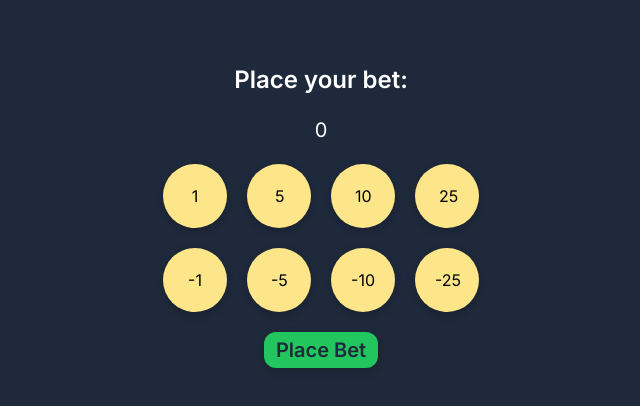
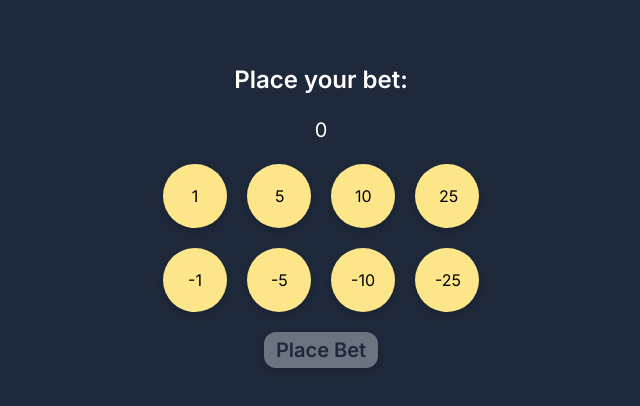
Before and after one commit to brandonmcconathy/blackjack-react, a Next.js app: page / in a window 1280 px wide. Both pictures are taken after a click on the button "Start Game". Shown: the top 406 px of the page, without its empty margins (319-959 px from the left). Built offline with nearby package versions, Linux system fonts and the light colour scheme.

Commit message:
Disables place bet button if bet is 0

```diff
--- a/src/app/components/bet.tsx
+++ b/src/app/components/bet.tsx
@@ -9,14 +9,18 @@ export default function Bet() {
     const { setStage } = contextStage
     const { bet, setBet } = contextBet
 
+    const [validBet, setValidBet] = useState(false)
+
     const handleBet = (event:any) => {
         const value = Number(event.target.value)
         if (event.target.name == 'positive') {
             setBet((prevBet:any) => prevBet + value)
+            setValidBet(true)
         } else {
             setBet((prevBet:any) => prevBet - value)
-            if (bet < value) {
+            if (bet <= value) {
                 setBet(0)
+                setValidBet(false)
             }
         }
     }
@@ -39,7 +43,10 @@ export default function Bet() {
                     <button name='negative' value='25' className="bg-amber-200 w-16 text-black rounded-full p-5 box-pop" onClick={handleBet}>-25</button>
                 </div>
             </div>
-            <button onClick={function() {setStage('play')}} className="bg-green-500 text-slate-800 px-3 py-1 rounded-xl text-xl font-semibold box-pop hover:bg-green-300 transition duration-300">Place Bet</button>
+            {validBet ?
+            <button onClick={function() {setStage('play')}} className="bg-green-500 text-slate-800 px-3 py-1 rounded-xl text-xl font-semibold box-pop hover:bg-green-300 transition duration-300">Place Bet</button> :
+            <button onClick={function() {setStage('play')}} className="bg-gray-500 text-slate-800 px-3 py-1 rounded-xl text-xl font-semibold box-pop transition duration-300" disabled>Place Bet</button>
+            }
         </main>
     )
 }
```
